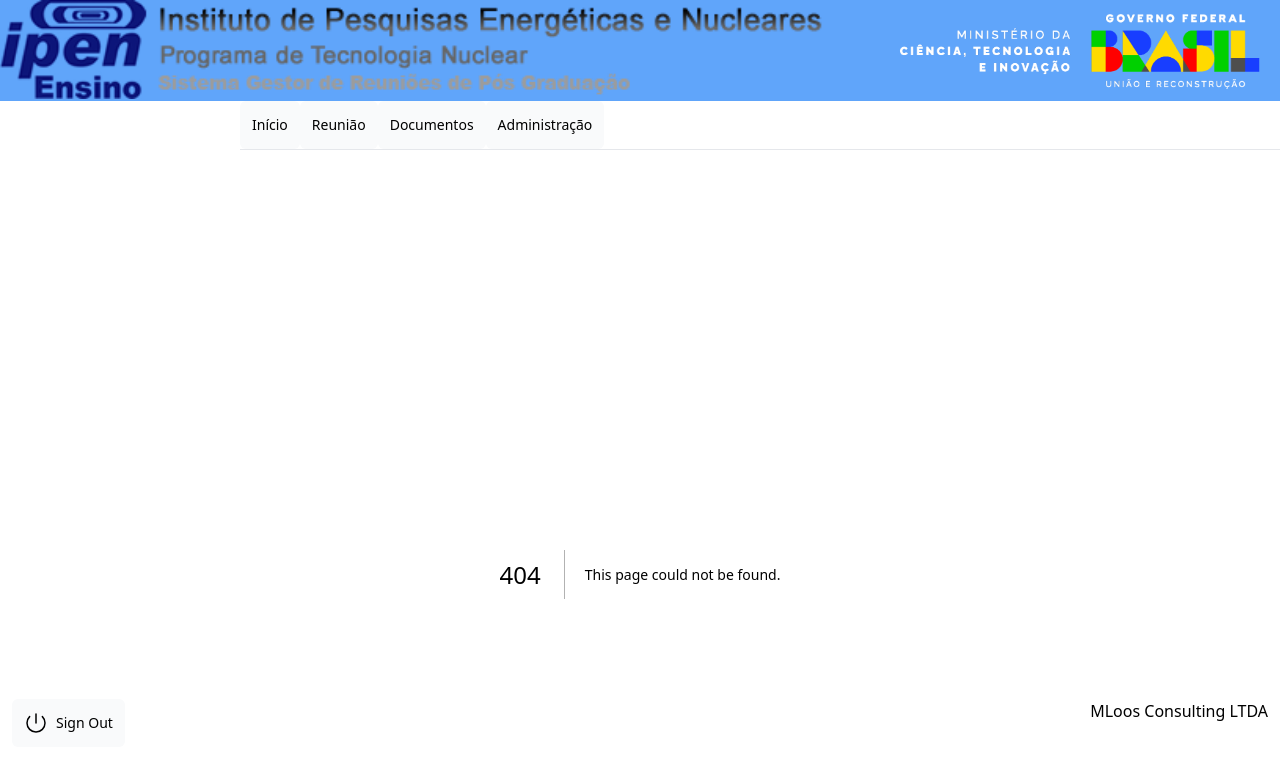
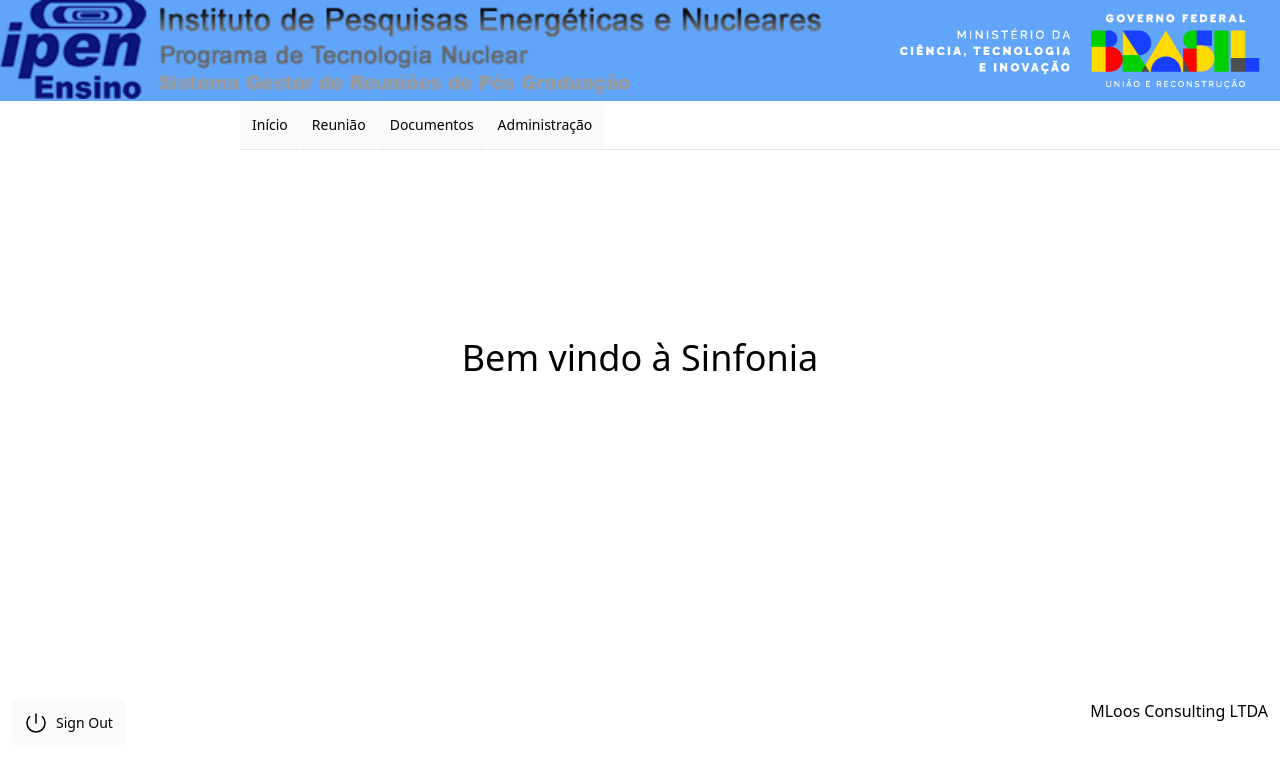
Before and after one commit to micloos/sinfonia, a Next.js app: page / in a window 1280 px wide. Before the commit this address had no page. Shown: the top 772 px of the page. Built offline with nearby package versions, Linux system fonts and the light colour scheme.

Commit message:
Participantes mais recentes primeiros

```diff
--- /dev/null
+++ b/app/page.tsx
@@ -0,0 +1,12 @@
+
+export default function Home() {
+  return (
+    <div className="grid grid-rows-[20px_1fr_20px] items-center justify-items-center  p-8 pb-20 gap-16 sm:p-20 ">
+      <main className="flex flex-col gap-8 row-start-2 items-center sm:items-start">
+
+        <h1 className="text-4xl"> Bem vindo à Sinfonia </h1>
+      </main>
+
+    </div>
+  );
+}
```
